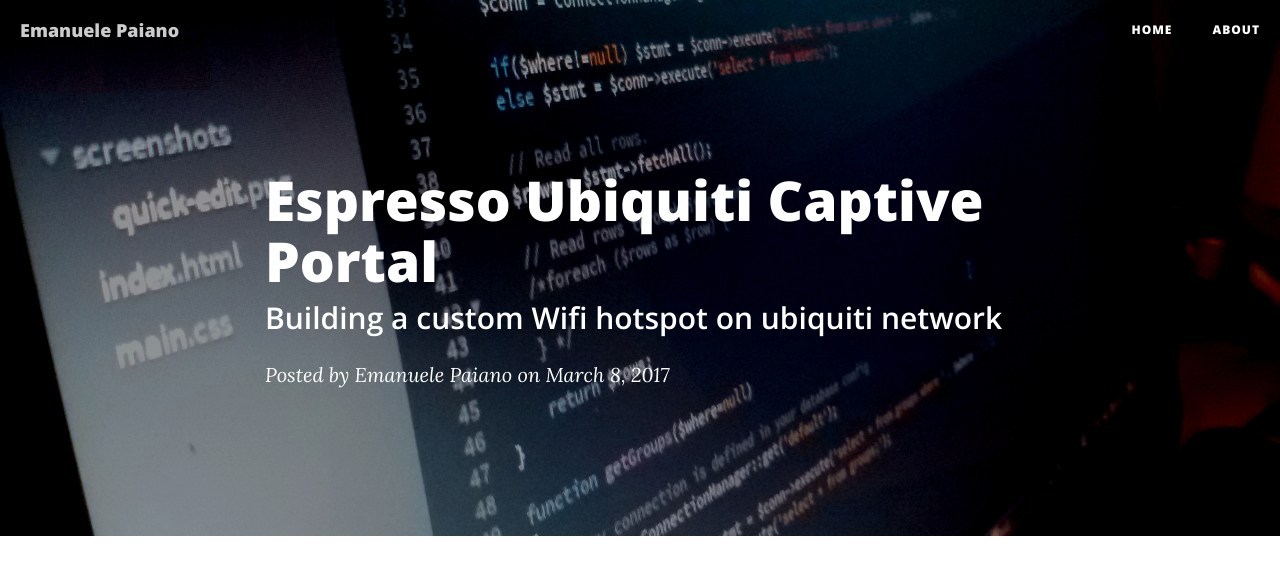
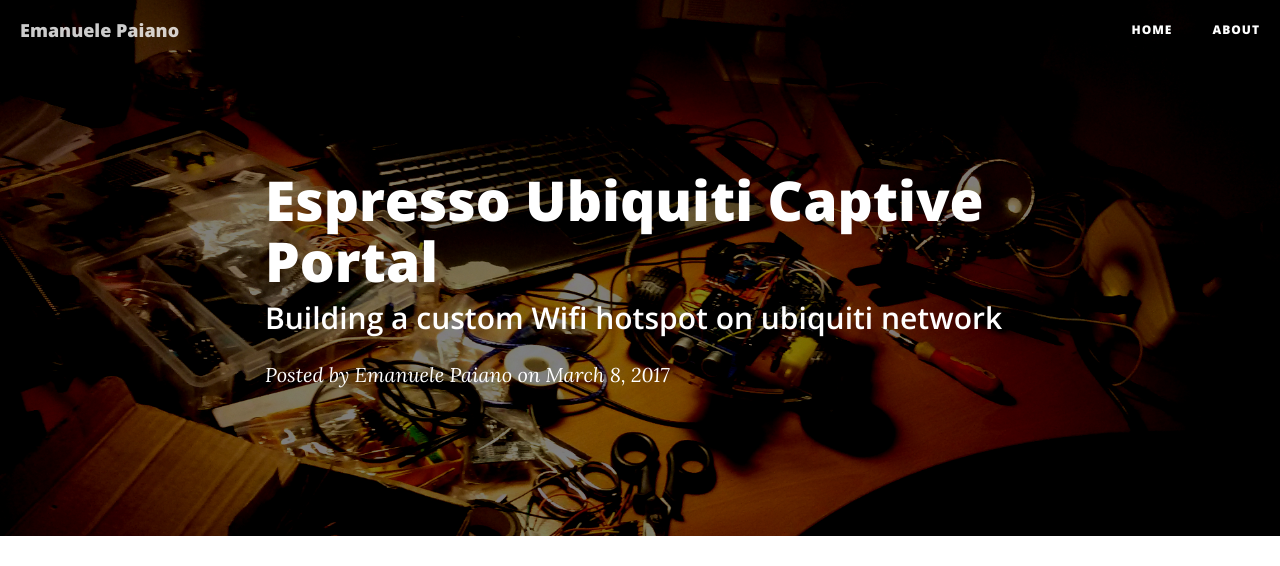
Before and after one commit to emanuelepaiano/emanuelepaiano.github.io, a Jekyll site: the page built from _posts/2017-03-08-Espresso-PHP-Captive Portal.markdown, in a window 1280 px wide. Shown: the top 566 px of the page. Built offline with Jekyll 4.4.1, drawn with Linux system fonts in a browser that asks for light colours; nearby versions of some CDN libraries; grey boxes are pictures that could not be loaded.

Commit message:
Update 2017-03-08-Espresso-PHP-Captive Portal.markdown

```diff
--- a/_posts/2017-03-08-Espresso-PHP-Captive Portal.markdown
+++ b/_posts/2017-03-08-Espresso-PHP-Captive Portal.markdown
@@ -4,7 +4,7 @@
 subtitle:   "Building a custom Wifi hotspot on ubiquiti network"
 date:       2017-03-8 12:00:00
 author:     "Emanuele Paiano"
-header-img: "img/4.jpg"
+header-img: "img/home-bg.jpg"
 ---
 
 <p>This tool can be used for build coffee or restaurants free wifi hotspots without pay external cloud services. Works with Ubiquiti Unifi controller v4 or later</p>
```
